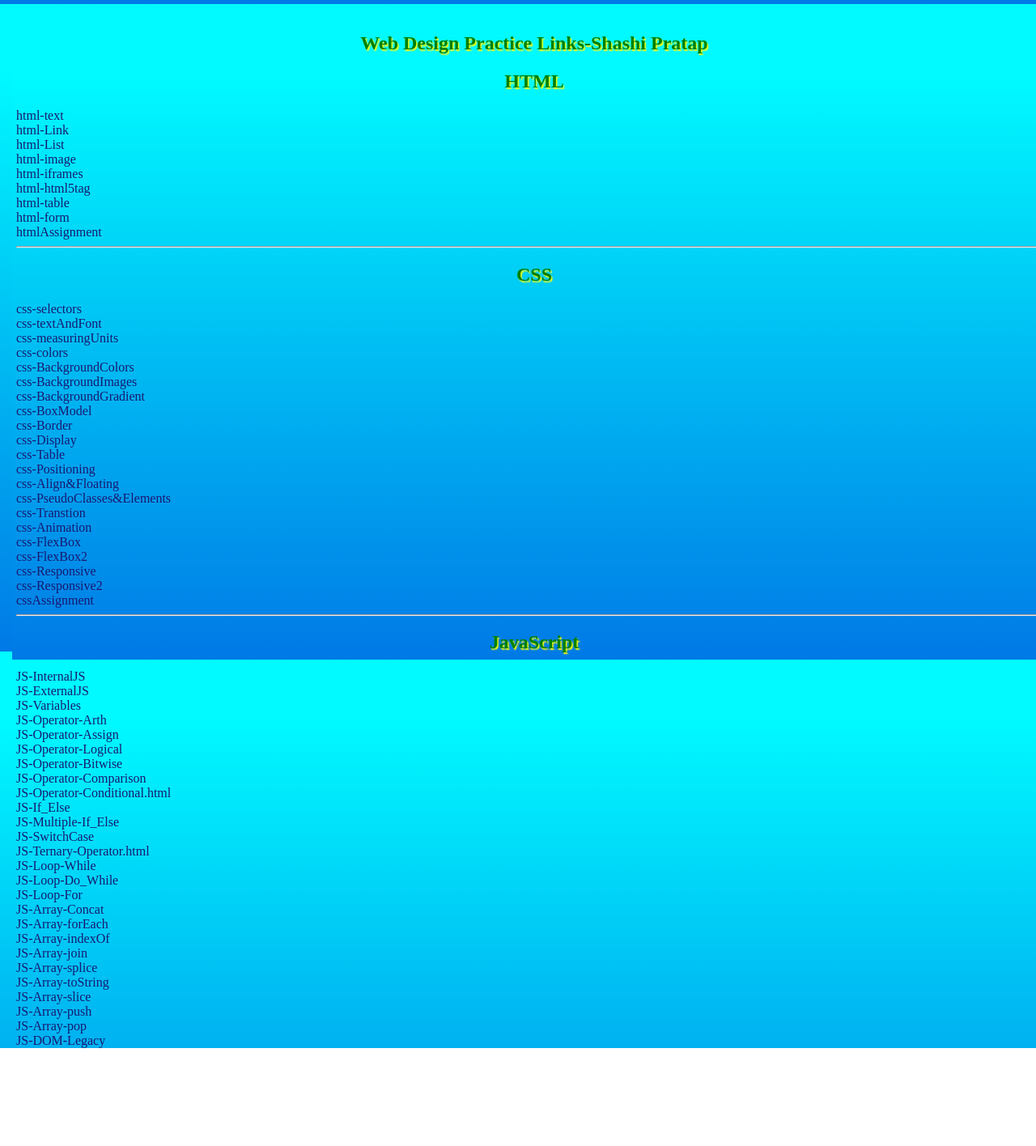
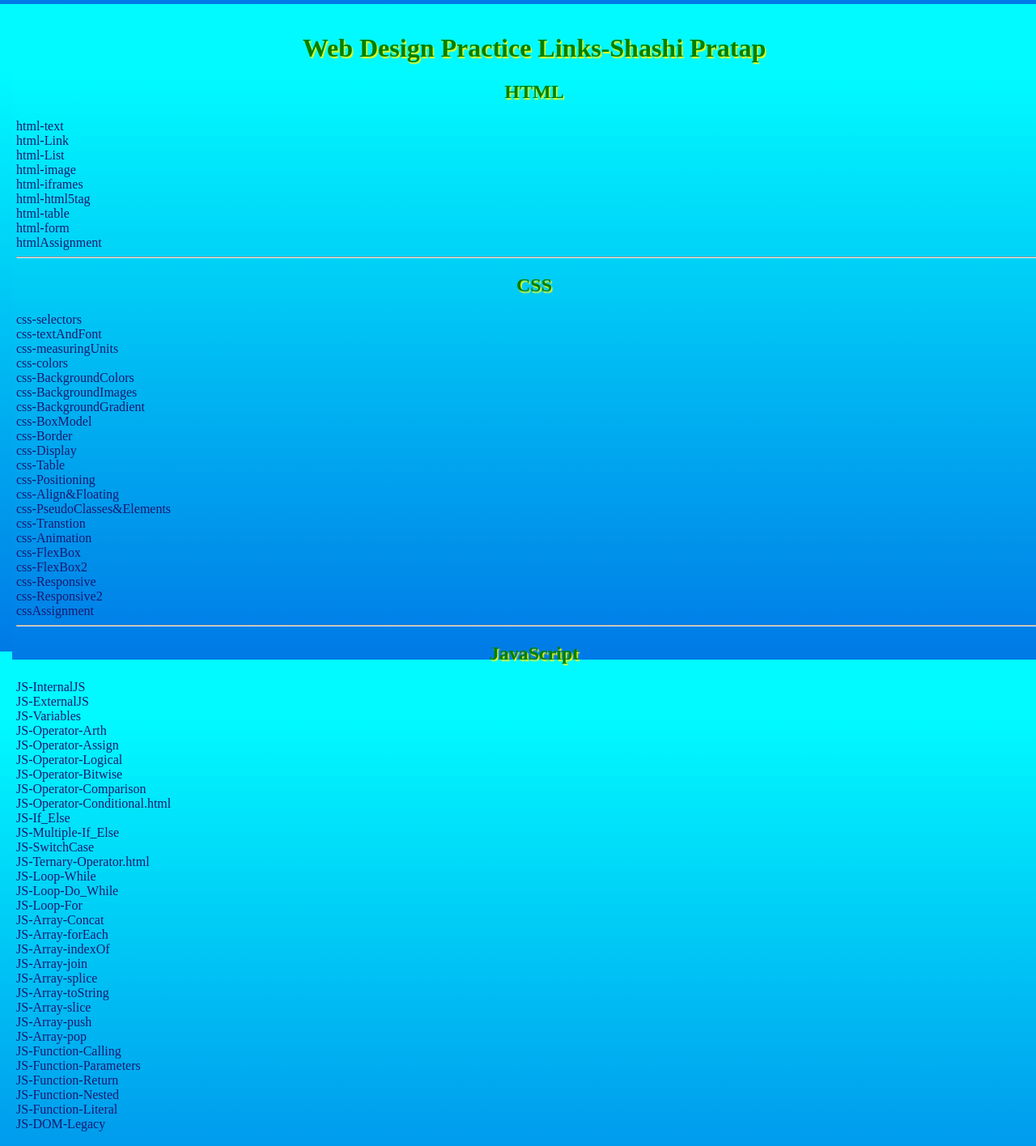
Before and after one commit to shashipra19/Web-Design-Internship-Practice, a plain HTML site: page index.html in a window 1280 px wide. Shown: the top 1416 px of the page at 81% size. Before the commit the page ends 1295 px from the top, so only its background shows below. Drawn offline with Linux system fonts and the light colour scheme.

Commit message:
Update index.html

```diff
--- a/index.html
+++ b/index.html
@@ -33,8 +33,7 @@
 </head>
 
 <body>
-	<h2>Web Design Practice Links-Shashi Pratap</h2>
-
+	<h1>Web Design Practice Links-Shashi Pratap</h2>
 	<h2>HTML</h3>
   <div id="html" class="div">
     <a href="html-text.html">html-text</a><br>
@@ -98,14 +97,12 @@
     <a href="JS-Array-slice.html">JS-Array-slice</a><br>
     <a href="JS-Array-push.html">JS-Array-push</a><br>
     <a href="JS-Array-pop.html">JS-Array-pop</a><br>
-
-
-
-
-
-
-
-    <a href="JS-DOM-Legacy.html">JS-DOM-Legacy</a>
+    <a href="JS-Function-Calling.html">JS-Function-Calling</a><br>
+    <a href="JS-Function-Parameters.html">JS-Function-Parameters</a><br>
+    <a href="JS-Function-Return.html">JS-Function-Return</a><br>
+    <a href="JS-Function-Nested.html">JS-Function-Nested</a><br>
+    <a href="JS-Function-Literal.html">JS-Function-Literal</a><br>
+    <a href="JS-DOM-Legacy.html">JS-DOM-Legacy</a><br><br>
 
   </div>
   </body>
```
